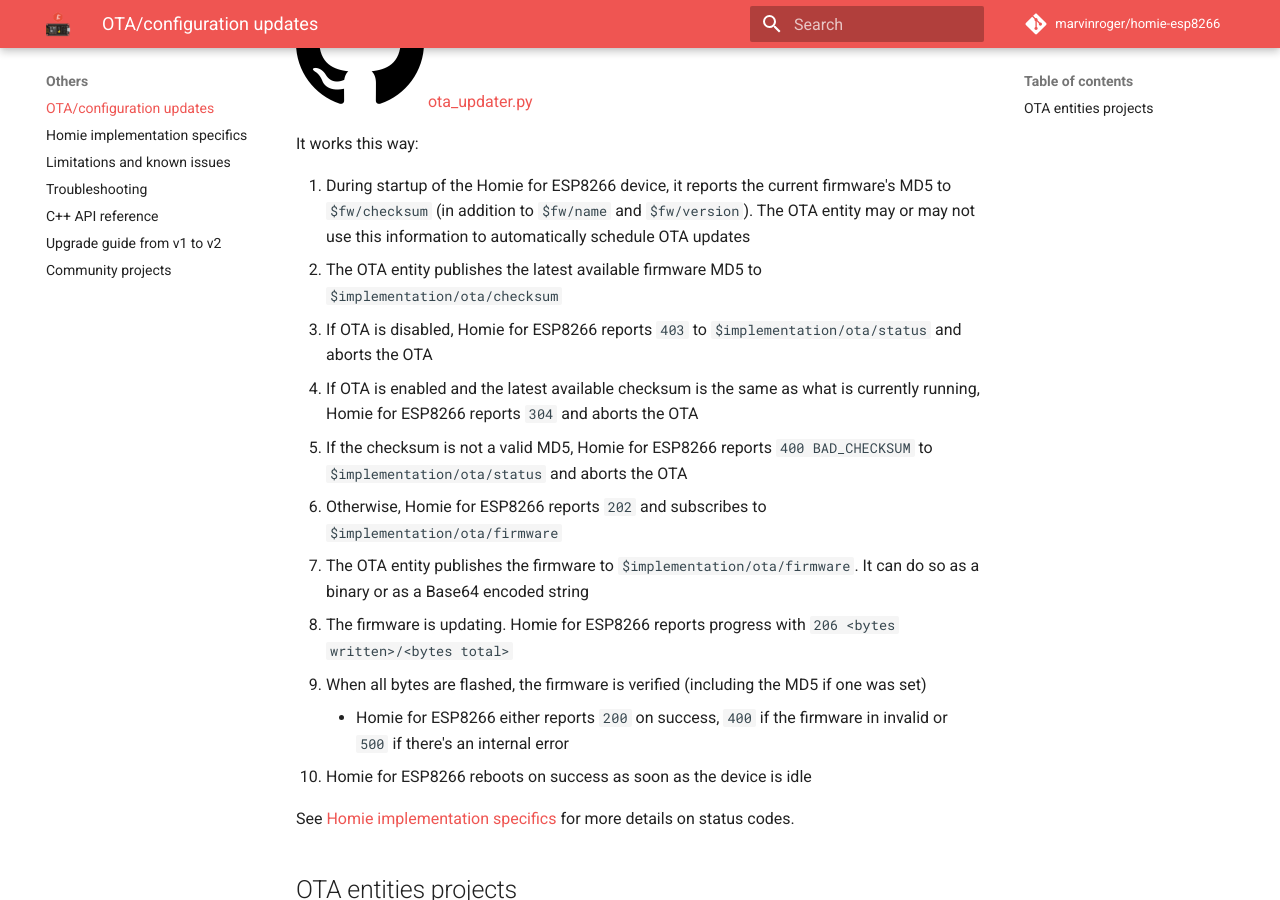
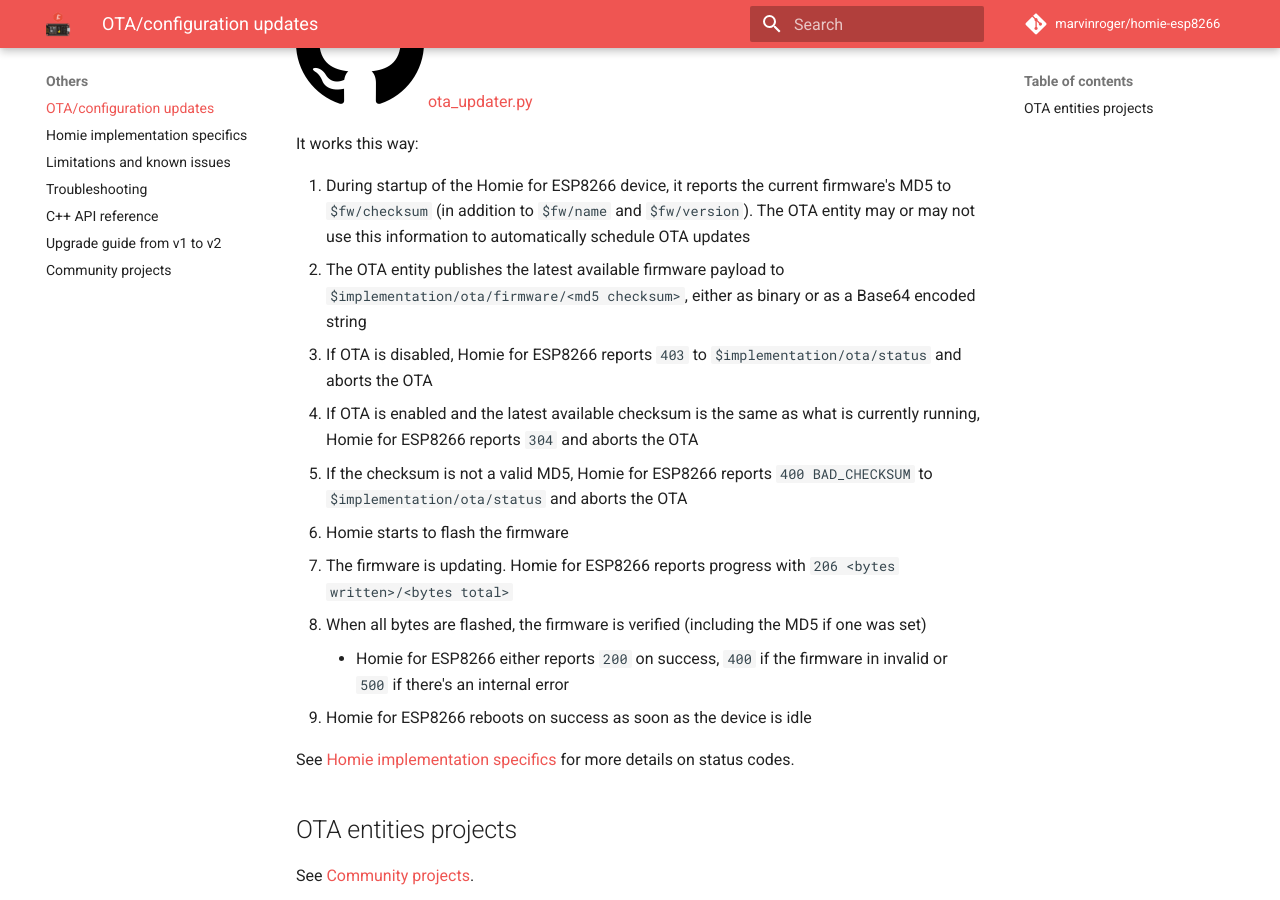
Before and after one commit to homieiot/homie-esp8266, an MkDocs documentation site: the page built from docs/others/ota-configuration-updates.md, in a window 1280 px wide and 900 px high, scrolled down 357 px. Built offline with MkDocs 1.6.1 and Material for MkDocs 9.7.7, drawn with Linux system fonts in a browser that asks for light colours; comment, search, counter and statistics services are not loaded; old or Windows-style settings are respelled for this version of MkDocs.

Commit message:
:memo: Update docs for new OTA system

```diff
--- a/docs/others/ota-configuration-updates.md
+++ b/docs/others/ota-configuration-updates.md
@@ -9,12 +9,11 @@
 It works this way:
 
 1. During startup of the Homie for ESP8266 device, it reports the current firmware's MD5 to `$fw/checksum` (in addition to `$fw/name` and `$fw/version`). The OTA entity may or may not use this information to automatically schedule OTA updates
-2. The OTA entity publishes the latest available firmware MD5 to `$implementation/ota/checksum`
+2. The OTA entity publishes the latest available firmware payload to `$implementation/ota/firmware/<md5 checksum>`, either as binary or as a Base64 encoded string
   * If OTA is disabled, Homie for ESP8266 reports `403` to `$implementation/ota/status` and aborts the OTA
   * If OTA is enabled and the latest available checksum is the same as what is currently running, Homie for ESP8266 reports `304` and aborts the OTA
   * If the checksum is not a valid MD5, Homie for ESP8266 reports `400 BAD_CHECKSUM` to `$implementation/ota/status` and aborts the OTA
-  * Otherwise, Homie for ESP8266 reports `202` and subscribes to `$implementation/ota/firmware`
-3. The OTA entity publishes the firmware to `$implementation/ota/firmware`. It can do so as a binary or as a Base64 encoded string
+3. Homie starts to flash the firmware
   * The firmware is updating. Homie for ESP8266 reports progress with `206 <bytes written>/<bytes total>`
   * When all bytes are flashed, the firmware is verified (including the MD5 if one was set)
     * Homie for ESP8266 either reports `200` on success, `400` if the firmware in invalid or `500` if there's an internal error
```
Also changed, not shown: 1 other file.
